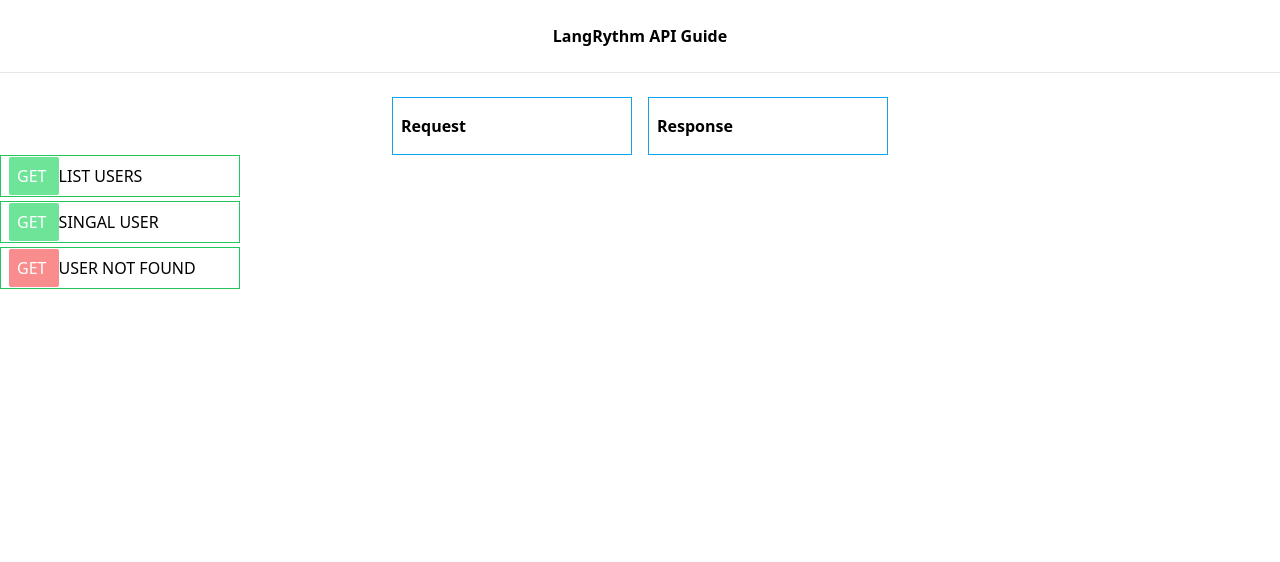
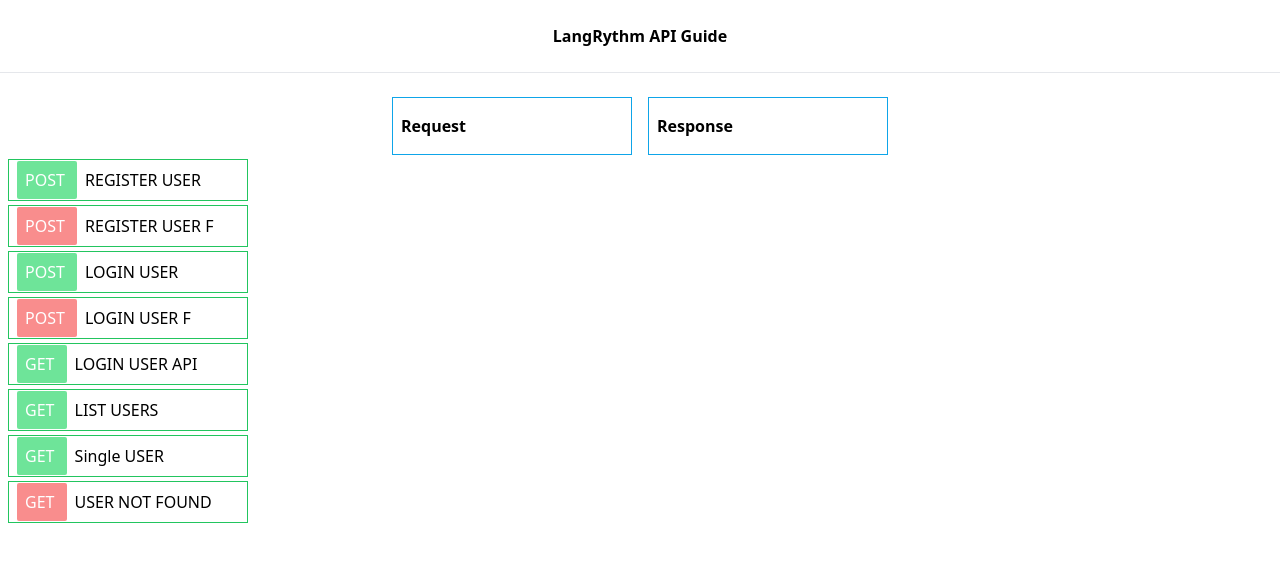
Before and after one commit to MefDev/LangRhythms, a Python web app: template backend-Flask/app/templates/guide.html in a window 1280 px wide. Shown: the top 562 px of the page. Run offline with Jinja, Linux system fonts and the light colour scheme; the template is opened without the code that fills it, so the values that code supplies are empty; some libraries are stand-ins or nearby versions.

Commit message:
Add some structure

```diff
--- a/backend-Flask/app/templates/guide.html
+++ b/backend-Flask/app/templates/guide.html
@@ -5,7 +5,7 @@
     <meta name="viewport" content="width=device-width, initial-scale=1.0">
     <script src="https://cdn.tailwindcss.com"></script>
     <link rel="stylesheet" href="../static/styles.css">
-    <title>Hello</title>
+    <title>On maintenance</title>
 </head>
 <body>
     <h1 class="flex justify-center pt-6 pb-6 font-semibold decoration-slate-500 ">LangRythm API Guide</h1>
@@ -24,14 +24,30 @@
 
     <div class="container mx-auto flex justify-betweeen basis-96	">
         <div class="mr-44">
+            <div id="registerUserBtn">
+                <p class="border border-green-500 mt-1 p-2 w-60 ml-2"><span class="bg-green-400 text-white p-2 rounded-sm text-center mr-2	opacity-80	">POST </span> REGISTER USER</p>
+            </div>
+            <div id="registerUserBtnOnErr">
+                <p class="border border-green-500 mt-1 p-2 w-60 ml-2"><span class="bg-red-400 text-white p-2 rounded-sm text-center mr-2	opacity-80	">POST </span> REGISTER USER F</p>
+            </div>
+
+            <div id="loginUserBtn">
+                <p class="border border-green-500 mt-1 p-2 w-60 ml-2"><span class="bg-green-400 text-white p-2 rounded-sm text-center mr-2	opacity-80	">POST </span> LOGIN USER</p>
+            </div>
+            <div id="loginUserBtnOnErr">
+                <p class="border border-green-500 mt-1 p-2 w-60 ml-2"><span class="bg-red-400 text-white p-2 rounded-sm text-center mr-2	opacity-80	">POST </span> LOGIN USER F</p>
+            </div>
+            <div id="loginUserGoogleBtn">
+                <p class="border border-green-500 mt-1 p-2 w-60 ml-2"><span class="bg-green-400 text-white p-2 rounded-sm text-center mr-2	opacity-80	">GET </span> LOGIN USER API</p>
+            </div>
             <div id="get-btn">
-                <p class="border border-green-500 p-2 w-60"><span class="bg-green-400 text-white p-2 rounded-sm text-center	opacity-80	">GET </span>LIST USERS</p>
+                <p class="border border-green-500 mt-1 p-2 w-60 ml-2"><span class="bg-green-400 text-white p-2 rounded-sm text-center mr-2	opacity-80	">GET </span> LIST USERS</p>
             </div>
            <div id="get-btn-singleUser">
-            <p class="border border-green-500 mt-1 p-2 w-60"><span class="bg-green-400 text-white p-2 rounded-sm text-center opacity-80	">GET </span>SINGAL USER</p>
+            <p class="border border-green-500 mt-1 p-2 w-60 ml-2"><span class="bg-green-400 text-white p-2 rounded-sm text-center mr-2 opacity-80	">GET </span> Single USER</p>
            </div>
            <div id="get-btn-singleUserNotFound">
-            <p class="border border-green-500 mt-1 p-2 w-60"><span class="bg-red-400 text-white p-2 rounded-sm text-center opacity-80	">GET </span>USER NOT FOUND</p>
+            <p class="border border-green-500 mt-1 p-2 w-60 ml-2"><span class="bg-red-400 text-white p-2 rounded-sm text-center mr-2 opacity-80	">GET </span> USER NOT FOUND</p>
            </div>
 
         </div>
@@ -103,6 +119,79 @@
         </pre>
 
         </div>
+
+
+        <div id="registerUserData" class="bg-lime-100 border border-sky-500 rounded-md justify-self-center opacity-80 mt-2">
+            <pre>
+                <code>
+{
+    "email": "ahmed@hotmail.com",
+    "fullname": "Ahmed Awad",
+    "id": 0,
+    "userId": "0faf7767dce242d"
+}
+
+            </code>
+        </pre>
+
+        </div>
+
+
+        <div id="registerUserDataOnErr" class="bg-lime-100 border border-sky-500 rounded-md justify-self-center opacity-80 mt-2">
+            <pre>
+                <code>
+{
+    "err": "email already exist or not valid"
+}
+
+            </code>
+        </pre>
+
+        </div>
+
+
+        <div id="loginUserData" class="bg-lime-100 border border-sky-500 rounded-md justify-self-center opacity-80 mt-2">
+            <pre>
+                <code>
+{
+        "email": "ahmed@hotmail.com",
+        "fullname": "ahmed awed"
+        "access_token": "bVCaw2L27r3VzxjkbBGP7lo"
+}
+
+            </code>
+        </pre>
+
+        </div>
+
+        <div id="loginUserDataOnErr" class="bg-lime-100 border border-sky-500 rounded-md justify-self-center opacity-80 mt-2">
+            <pre>
+                <code>
+{
+    "error": "Wrong email or passwords or invalid email"
+}
+
+            </code>
+        </pre>
+
+        </div>
+
+
+        <div id="loginUserGoogleData" class="bg-lime-100 border border-sky-500 rounded-md justify-self-center opacity-80 mt-2">
+            <pre>
+                <code>
+{
+    "email": "ahmed@gmail.com",
+    "fullname": "ahmed awad",
+    "google_id": "105379141047321432591"
+}
+
+            </code>
+        </pre>
+
+        </div>
+
+
     </div>
 
 
```
